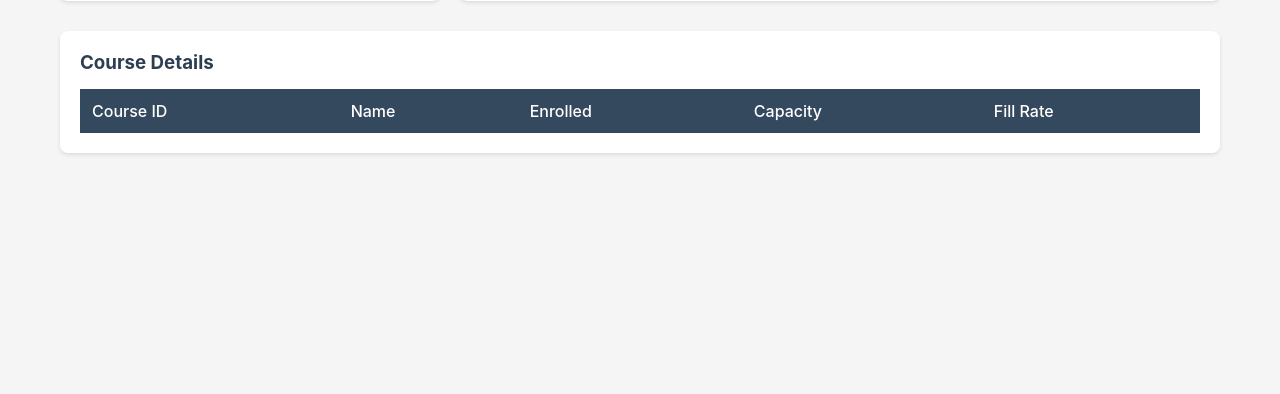
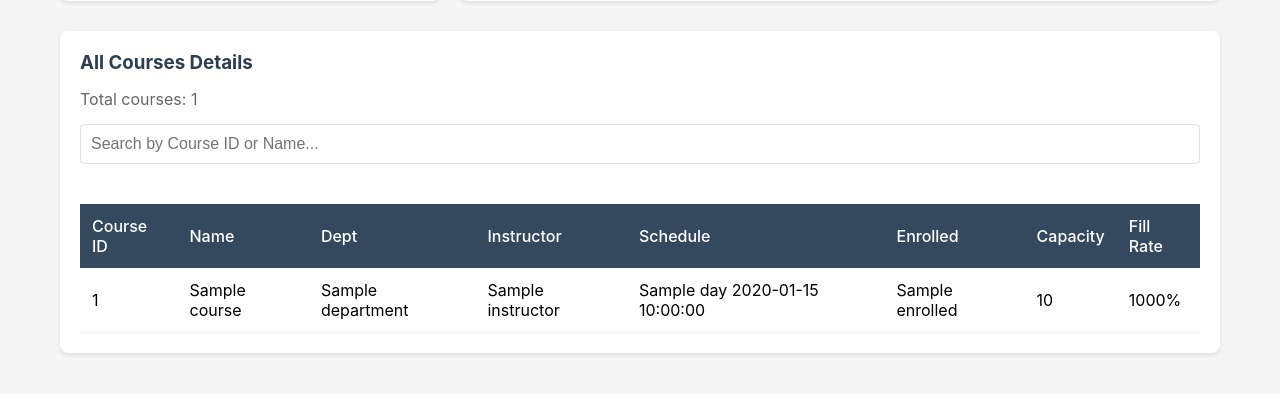
Before and after one commit to 6102project003/addrop-system, a Flask app: template templates/admin/stats.html in a window 1280 px wide. Shown: the part 280-674 px from the top of the page. Run offline with Flask 3, Linux system fonts and the light colour scheme; the template is opened without the code that fills it: most values are stand-ins (such as "Sample title", 1, 10 or a date in 2020); lists and menus that the app fills with data are empty.

Commit message:
Update stats.html

```diff
--- a/templates/admin/stats.html
+++ b/templates/admin/stats.html
@@ -16,25 +16,53 @@
 </div>
 
 <div class="stats-table" id="courseDetails">
-    <h3>Course Details</h3>
-    <table>
+    <h3>All Courses Details</h3>
+    <p style="color: #666; margin-bottom: 15px;">Total courses: {{ courses|length }}</p>
+
+    <!-- Search box for courses -->
+    <div style="margin-bottom: 20px;">
+        <input type="text" id="courseSearch" placeholder="Search by Course ID or Name..." style="width: 100%; padding: 10px; border: 1px solid #ddd; border-radius: 4px;">
+    </div>
+
+    <table id="coursesTable">
         <thead>
             <tr>
-                <th>Course ID</th>
-                <th>Name</th>
-                <th>Enrolled</th>
-                <th>Capacity</th>
-                <th>Fill Rate</th>
+                <th style="background-color: #34495e; color: white; padding: 0.75rem; text-align: left;">Course ID</th>
+                <th style="background-color: #34495e; color: white; padding: 0.75rem; text-align: left;">Name</th>
+                <th style="background-color: #34495e; color: white; padding: 0.75rem; text-align: left;">Dept</th>
+                <th style="background-color: #34495e; color: white; padding: 0.75rem; text-align: left;">Instructor</th>
+                <th style="background-color: #34495e; color: white; padding: 0.75rem; text-align: left;">Schedule</th>
+                <th style="background-color: #34495e; color: white; padding: 0.75rem; text-align: left;">Enrolled</th>
+                <th style="background-color: #34495e; color: white; padding: 0.75rem; text-align: left;">Capacity</th>
+                <th style="background-color: #34495e; color: white; padding: 0.75rem; text-align: left;">Fill Rate</th>
             </tr>
         </thead>
-        <tbody id="courseTableBody">
+        <tbody id="coursesTableBody">
+            {% for course in courses %}
+            <tr class="course-row">
+                <td style="padding: 0.75rem; border-bottom: 1px solid #ecf0f1;">{{ course.courseId }}</td>
+                <td style="padding: 0.75rem; border-bottom: 1px solid #ecf0f1;">{{ course.name }}</td>
+                <td style="padding: 0.75rem; border-bottom: 1px solid #ecf0f1;">{{ course.department }}</td>
+                <td style="padding: 0.75rem; border-bottom: 1px solid #ecf0f1;">{{ course.instructor }}</td>
+                <td style="padding: 0.75rem; border-bottom: 1px solid #ecf0f1;">{{ course.schedule.day }} {{ course.schedule.time }}</td>
+                <td style="padding: 0.75rem; border-bottom: 1px solid #ecf0f1;">{{ course.enrolled }}</td>
+                <td style="padding: 0.75rem; border-bottom: 1px solid #ecf0f1;">{{ course.capacity }}</td>
+                <td style="padding: 0.75rem; border-bottom: 1px solid #ecf0f1;">
+                    {% if course.capacity > 0 %}
+                        {{ (course.enrolled / course.capacity * 100)|round|int }}%
+                    {% else %}
+                        0%
+                    {% endif %}
+                </td>
+            </tr>
+            {% endfor %}
         </tbody>
     </table>
 </div>
 
 <script>
 document.addEventListener('DOMContentLoaded', function() {
-    // 載入部門統計
+    // Load department statistics
     fetch('/api/stats/enrollment-by-dept')
         .then(res => res.json())
         .then(data => {
@@ -50,14 +78,18 @@ document.addEventListener('DOMContentLoaded', function() {
                             'rgba(255, 206, 86, 0.6)',
                             'rgba(75, 192, 192, 0.6)',
                             'rgba(153, 102, 255, 0.6)',
-                            'rgba(255, 159, 64, 0.6)'
+                            'rgba(255, 159, 64, 0.6)',
+                            'rgba(201, 203, 207, 0.6)',
+                            'rgba(255, 99, 132, 0.6)',
+                            'rgba(54, 162, 235, 0.6)',
+                            'rgba(255, 206, 86, 0.6)'
                         ]
                     }]
                 }
             });
         });
 
-    // 載入熱門課程
+    // Load popular courses (top 10)
     fetch('/api/stats/popular-courses')
         .then(res => res.json())
         .then(data => {
@@ -69,33 +101,139 @@ document.addEventListener('DOMContentLoaded', function() {
                         {
                             label: 'Enrolled',
                             data: data.map(c => c.enrolled),
-                            backgroundColor: 'rgba(54, 162, 235, 0.6)'
+                            backgroundColor: 'rgba(54, 162, 235, 0.6)',
+                            borderColor: 'rgba(54, 162, 235, 1)',
+                            borderWidth: 1
                         },
                         {
                             label: 'Capacity',
                             data: data.map(c => c.capacity),
-                            backgroundColor: 'rgba(255, 99, 132, 0.6)'
+                            backgroundColor: 'rgba(255, 99, 132, 0.6)',
+                            borderColor: 'rgba(255, 99, 132, 1)',
+                            borderWidth: 1
                         }
                     ]
                 },
                 options: {
-                    scales: { y: { beginAtZero: true } }
+                    scales: {
+                        y: {
+                            beginAtZero: true
+                        }
+                    },
+                    responsive: true,
+                    plugins: {
+                        legend: {
+                            position: 'top'
+                        },
+                        title: {
+                            display: true,
+                            text: 'Top 10 Most Popular Courses'
+                        }
+                    }
                 }
             });
+        });
 
-            // 顯示課程詳細表
-            const tbody = document.getElementById('courseTableBody');
-            data.forEach(course => {
-                const row = tbody.insertRow();
-                row.innerHTML = `
-                    <td>${course.courseId}</td>
-                    <td>${course.name}</td>
-                    <td>${course.enrolled}</td>
-                    <td>${course.capacity}</td>
-                    <td>${Math.round(course.enrolled / course.capacity * 100)}%</td>
-                `;
-            });
+    // Search functionality
+    const searchInput = document.getElementById('courseSearch');
+    const rows = document.querySelectorAll('.course-row');
+
+    searchInput.addEventListener('keyup', function() {
+        const searchTerm = this.value.toLowerCase();
+
+        rows.forEach(row => {
+            const courseId = row.cells[0].textContent.toLowerCase();
+            const courseName = row.cells[1].textContent.toLowerCase();
+
+            if (courseId.includes(searchTerm) || courseName.includes(searchTerm)) {
+                row.style.display = '';
+            } else {
+                row.style.display = 'none';
+            }
         });
+    });
 });
 </script>
+
+<style>
+.stats-table {
+    background: white;
+    padding: 20px;
+    border-radius: 8px;
+    box-shadow: 0 2px 4px rgba(0,0,0,0.1);
+    margin-top: 30px;
+    overflow-x: auto;
+}
+
+.stats-table h3 {
+    margin-bottom: 15px;
+    color: #2c3e50;
+}
+
+.stats-table table {
+    width: 100%;
+    border-collapse: collapse;
+    min-width: 1000px;
+}
+
+.stats-table th {
+    background-color: #34495e;
+    color: white;
+    padding: 0.75rem;
+    text-align: left;
+    font-weight: 500;
+    position: sticky;
+    top: 0;
+}
+
+.stats-table td {
+    padding: 0.75rem;
+    border-bottom: 1px solid #ecf0f1;
+}
+
+.stats-table tr:hover {
+    background-color: #f8f9fa;
+}
+
+#courseSearch {
+    width: 100%;
+    padding: 12px;
+    border: 1px solid #ddd;
+    border-radius: 4px;
+    font-size: 1rem;
+    margin-bottom: 20px;
+}
+
+#courseSearch:focus {
+    outline: none;
+    border-color: #3498db;
+    box-shadow: 0 0 0 2px rgba(52,152,219,0.2);
+}
+
+.chart-row {
+    display: grid;
+    grid-template-columns: 1fr 2fr;
+    gap: 20px;
+    margin-bottom: 30px;
+}
+
+@media (max-width: 768px) {
+    .chart-row {
+        grid-template-columns: 1fr;
+    }
+}
+
+.chart-box {
+    background: white;
+    padding: 20px;
+    border-radius: 8px;
+    box-shadow: 0 2px 4px rgba(0,0,0,0.1);
+}
+
+.chart-box h3 {
+    margin-bottom: 15px;
+    text-align: center;
+    color: #2c3e50;
+}
+</style>
 {% endblock %}
```
